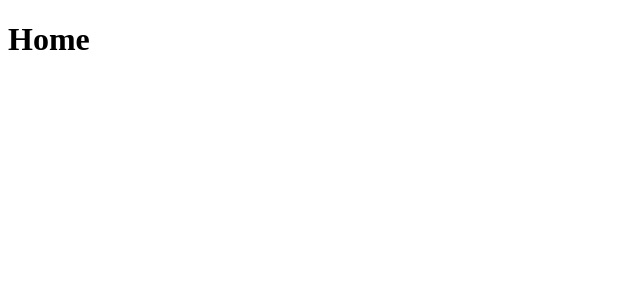
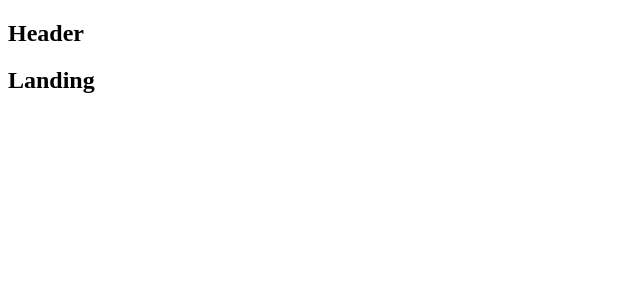
Before and after one commit to davidhan02/AnyPost, a React (Create React App) app in the folder client/: page / in a window 1280 px wide. Shown: the top 300 px of the page, without its empty margins (0-640 px from the left). Built offline with nearby package versions, Linux system fonts and the light colour scheme.

Commit message:
Created history for use in Router and added test components for Router testing

```diff
--- a/client/src/components/App.js
+++ b/client/src/components/App.js
@@ -1,11 +1,26 @@
 import React, { Component } from 'react';
+import { BrowserRouter as Router, Route, Switch } from 'react-router-dom';
+
+import history from '../utils/history';
+
+const Header = () => <h2>Header</h2>;
+const Dashboard = () => <h2>Dashboard</h2>;
+const SurveyNew = () => <h2>SurveyNew</h2>;
+const Landing = () => <h2>Landing</h2>;
 
 class App extends Component {
   render() {
     return (
-      <div>
-        <h1>Home</h1>
-      </div>
+      <Router history={history}>
+        <>
+          <Header />
+          <Switch>
+            <Route exact path="/" component={Landing} />
+            <Route path="/surveys" component={SurveyNew} />
+            <Route path="/dashboard" component={Dashboard} />
+          </Switch>
+        </>
+      </Router>
     );
   }
 }
--- /dev/null
+++ b/client/src/utils/history.js
@@ -0,0 +1,5 @@
+import { createBrowserHistory } from 'history';
+
+const history = createBrowserHistory();
+
+export default history;
```
